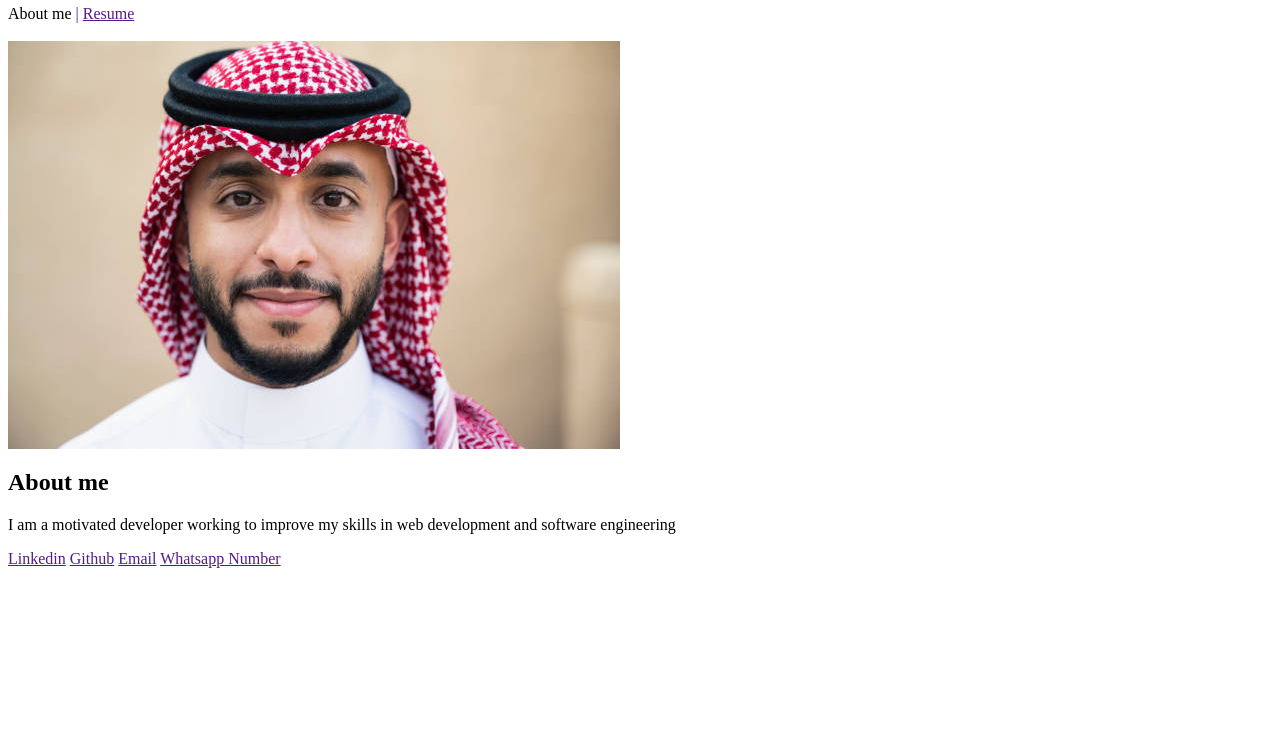
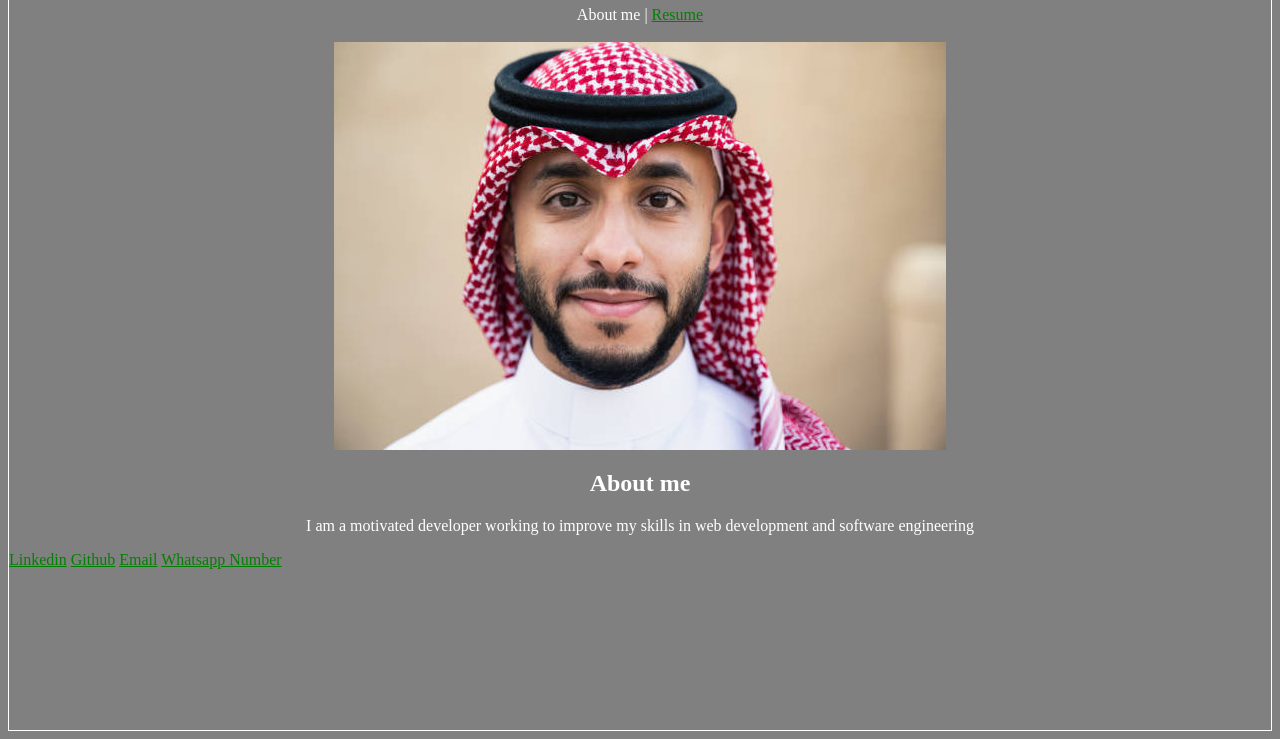
Before and after one commit to aa25000/intro-to-html-lab, a plain HTML site: page index.html in a window 1280 px wide. Shown: the part 61-800 px from the top of the page. Drawn offline with Linux system fonts and the light colour scheme.

Commit message:
part 2 css done

```diff
--- a/index.html
+++ b/index.html
@@ -1,11 +1,14 @@
+<head>
+    <link rel="stylesheet" href="style.css">
+</head>
 <header>
     <h1>Jamal Mohammad</h1>
 </header>
 <nav>
-<a>About me</a>
-<a href="">|</a>
+<a href=" " id="aboutme">About me | </a>
 
-    <a href="">Resume</a>
+
+    <a href="" id="resume">Resume</a>
 
 </nav>
 <br>
@@ -15,11 +18,11 @@
 <p>I am a motivated developer working to improve my skills in web development and software engineering</p>
 
 <footer>
-    <nav>
-        <a href="">Linkedin</a>
-                <a href="">Github</a>
-        <a href="">Email</a>
-        <a href="">Whatsapp Number</a>
+    <nav id="footnav">
+        <a href="" class="footernav">Linkedin</a>
+                <a href=""  class="footernav">Github</a>
+        <a href=""  class="footernav">Email</a>
+        <a href=""  class="footernav">Whatsapp Number</a>
 
     </nav>
 
--- /dev/null
+++ b/style.css
@@ -0,0 +1,32 @@
+
+body{
+    background-color: grey;
+    text-align: center;
+    color: white;
+    border:white solid 1px;
+
+}
+
+img{
+     display: block; margin: 0 auto;
+}
+
+#aboutme{
+    color: white;
+    text-decoration: none;
+}
+
+#resume{
+    color: green;
+
+}
+
+#footnav{
+
+text-align: left;
+
+}
+
+.footernav{
+    color: green;
+}
```
